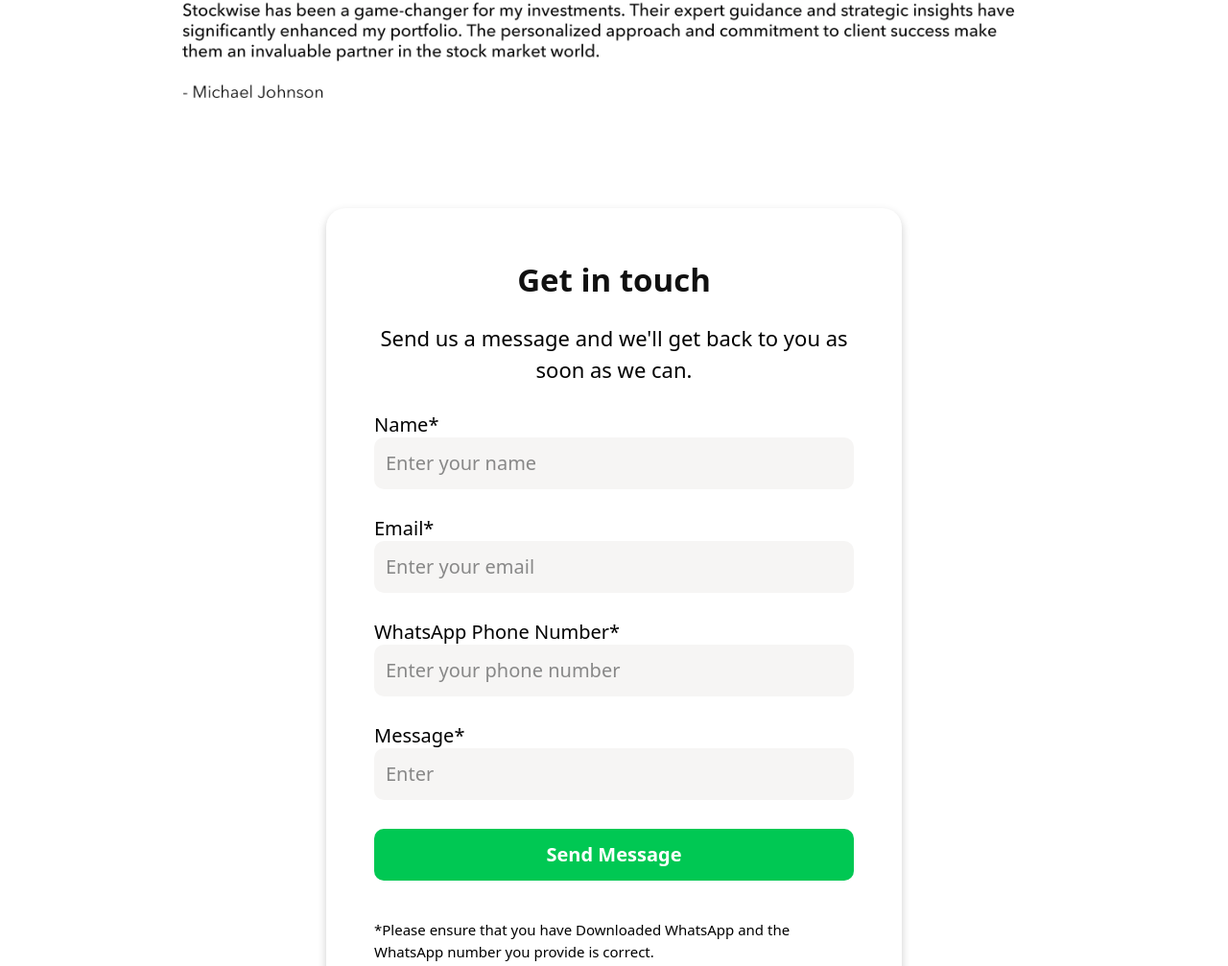
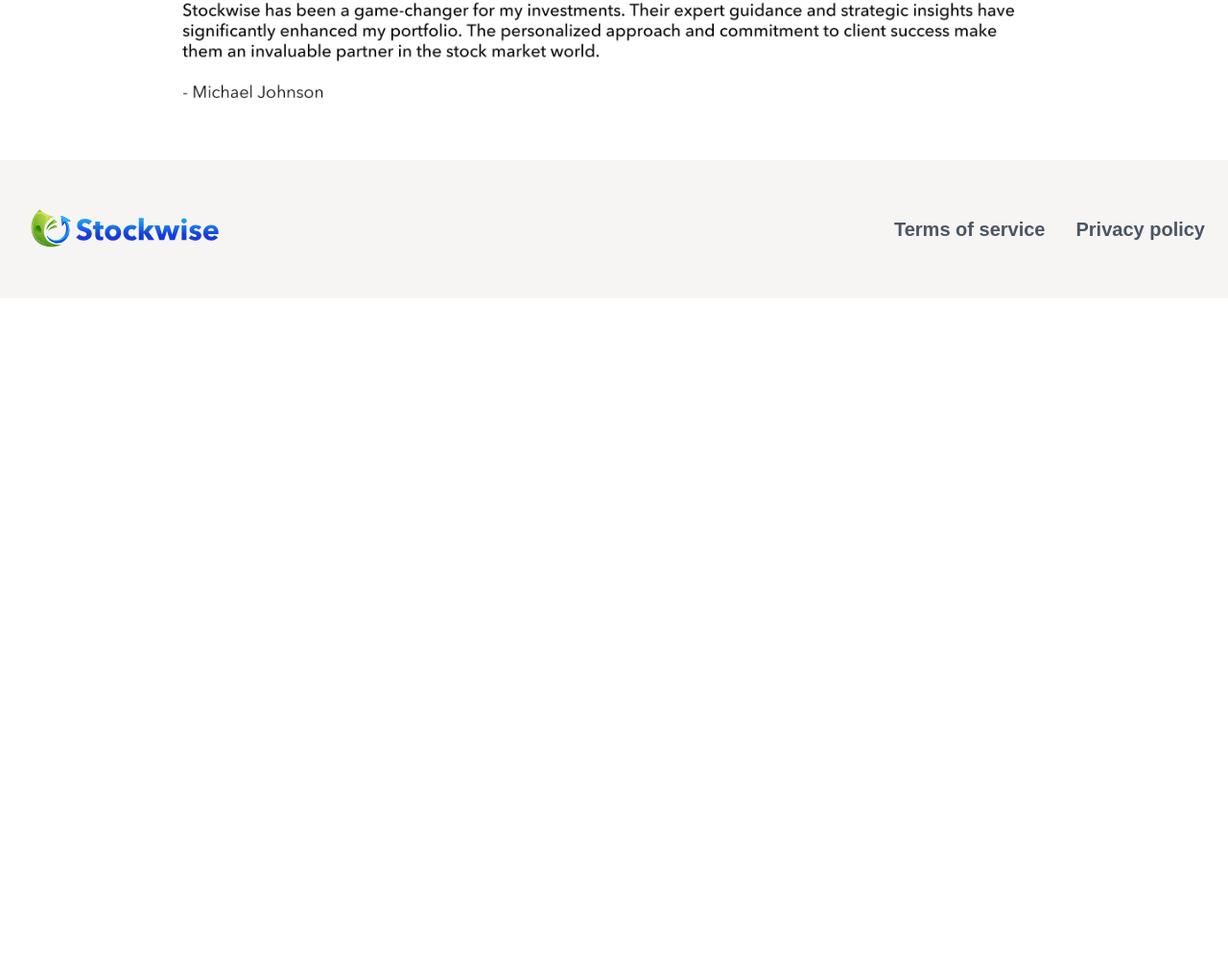
Before and after one commit to Matt-ui-Designer/stockswise, a plain HTML site: page index.html in a window 1280 px wide. Shown: the part 3860-4867 px from the top of the page at 96% size. After the commit the page ends 4171 px from the top, so only its background shows below. Drawn offline with nearby package versions, Linux system fonts and the light colour scheme; a web font is replaced by a local one.

Commit message:
Update index.html

```diff
--- a/index.html
+++ b/index.html
@@ -75,36 +75,6 @@
             <img class="desktop-image" src="images/web-home.webp" alt="web-home">
             <img class="mobile-image" src="images/mobile-home.webp" alt="mobile-home">
         </div>
-		<!-- 表单区域 -->
-        <div class="custom-form-container" style="margin-bottom: 60px;">
-            <h2 style="text-align: center; color: #101010; font-size: 33px; font-weight: 800; margin-bottom: 20px;">Get in touch</h2>
-            <p style="text-align: center; sans-sereif; font-size:22px; margin-bottom: 30px">Send us a message and we'll get back to you as soon as we can.</p>
-			<!--需要设置服务器端 URL“/submit-form”-->
-            <form name="stock-form" method="POST" data-netlify="true" onsubmit="gtag_form_conversion()">
-                <div>
-                    <label for="name" class="text-sm">Name*</label>
-                    <input type="text" id="name" name="name" placeholder="Enter your name" required>
-                </div>
-
-                <div>
-                    <label for="email" class="text-sm">Email*</label>
-                    <input type="email" id="email" name="email" placeholder="Enter your email" required>
-                </div>
-
-                <div>
-                    <label for="phone" class="text-sm">WhatsApp Phone Number*</label>
-                    <input type="tel" id="phone" name="phone" placeholder="Enter your phone number" required>
-                </div>
-
-                <div>
-                    <label for="message" class="text-sm">Message*</label>
-                    <input type="text" id="message" name="message" placeholder="Enter" required>
-                </div>
-                <button type="submit">Send Message</button>
-
-                <p style="color: #7B7B7B color: darkslategray; font-size: 15px; text-align: left; margin-top: 10px;">*Please ensure that you have Downloaded WhatsApp and the WhatsApp number you provide is correct.</p>
-            </form>
-        </div>
 
     </main>
     <footer class="bg-[#f6f5f4] mt-auto">
```
